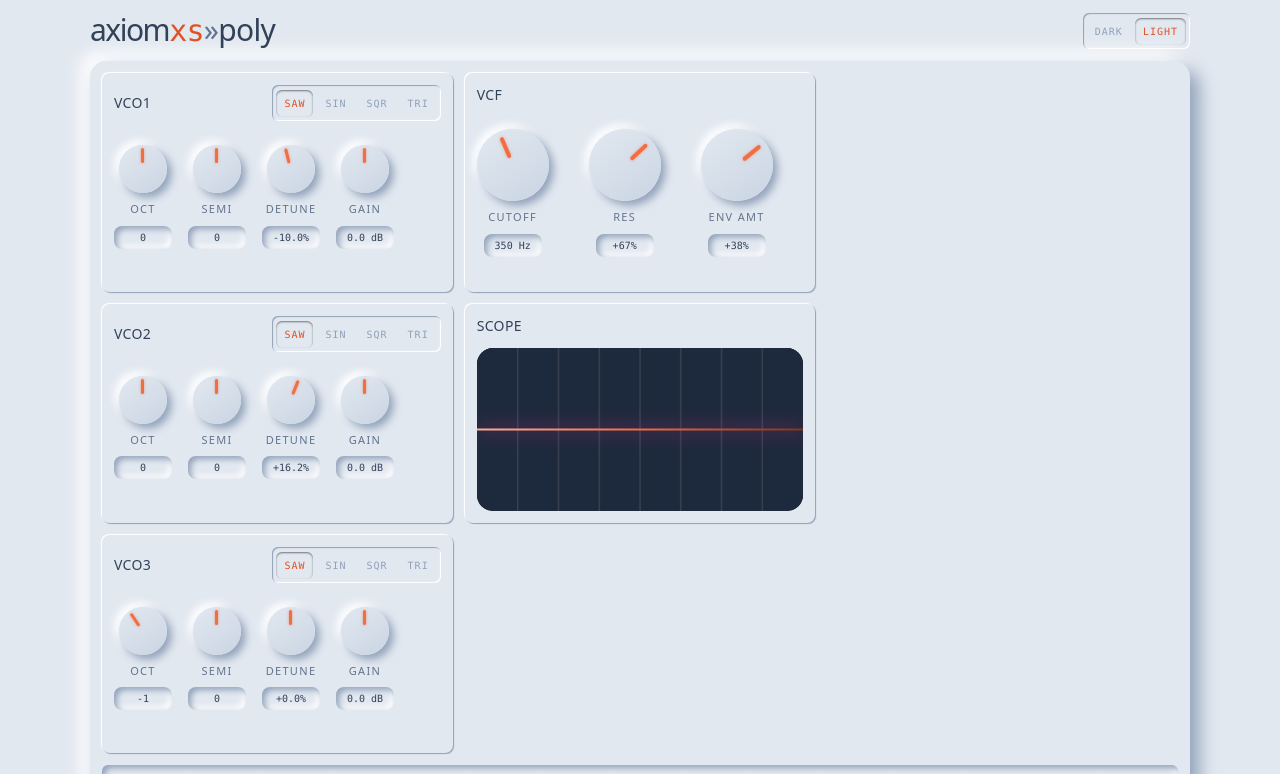
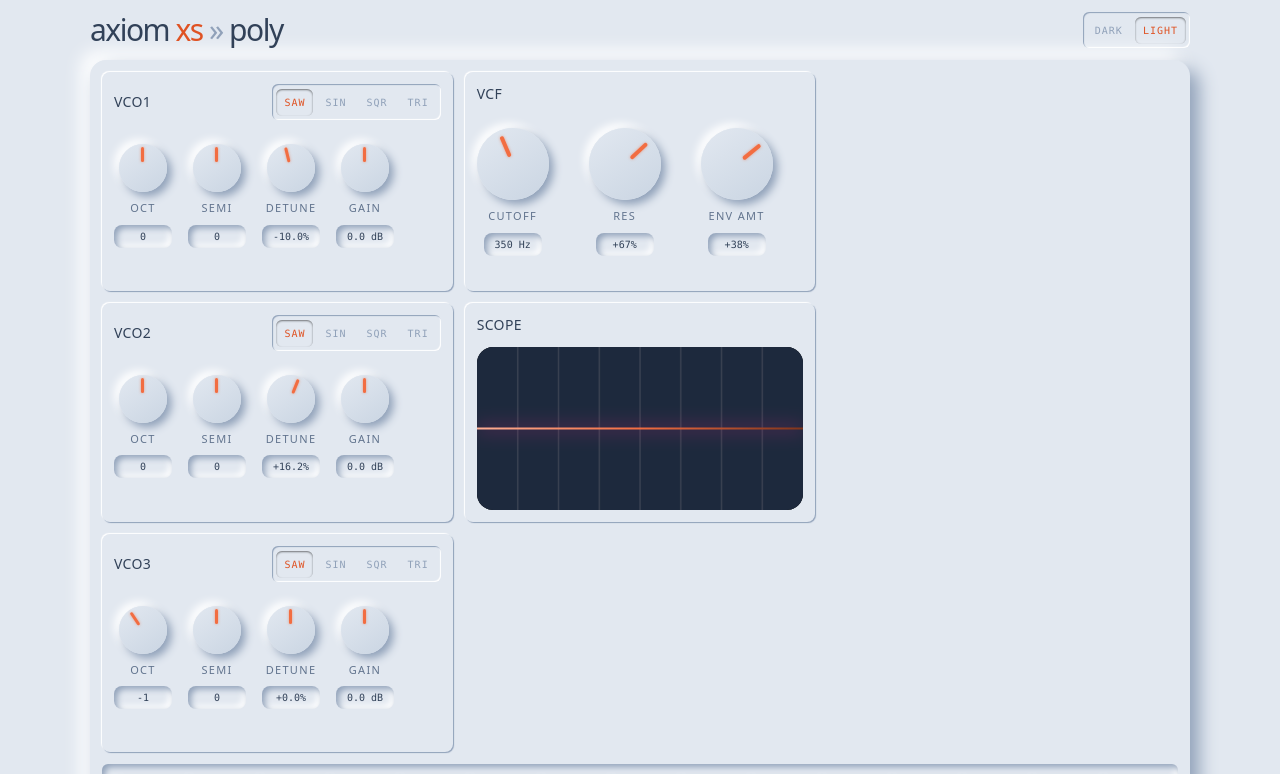
Before and after one commit to svandriel/axiom-synth, a Vue app: page / in a window 1280 px wide. Shown: the top 774 px of the page. Built offline with nearby package versions, Linux system fonts and the light colour scheme.

Commit message:
feat: extract panel, fix header

```diff
--- a/src/components/FilterPanel.vue
+++ b/src/components/FilterPanel.vue
@@ -1,10 +1,5 @@
 <template>
-  <div class="section">
-    <div class="flex flex-row items-center justify-between">
-      <div class="text-sm tracking-wide uppercase">
-        {{ label }}
-      </div>
-    </div>
+  <Panel :label="label">
     <div class="mt-3 flex flex-row gap-10">
       <Knob
         label="Cutoff"
@@ -35,12 +30,13 @@
         :format="v => fractionDisplay(0)(v * 100)"
       />
     </div>
-  </div>
+  </Panel>
 </template>
 
 <script setup lang="ts">
 import { fractionDisplay } from '../utils/fraction-display.ts';
 import Knob from './Knob.vue';
+import Panel from './Panel.vue';
 
 const cutoff = defineModel<number>('cutoff', {
   required: true,
--- a/src/components/HeaderBar.vue
+++ b/src/components/HeaderBar.vue
@@ -1,11 +1,11 @@
 <template>
   <div class="flex items-center justify-between">
-    <h1 class="text-3xl tracking-tight">
-      <span class="tracking-tighter">axiom</span>
-      <span class="font-mono text-accent-600">xs</span>
-
-      <span class="text-primary-500">&raquo;</span>
-
+    <h1 class="text-3xl tracking-tighter">
+      <span class="">axiom&nbsp;</span>
+      <span class="text-accent-600">xs</span>
+      <span>&nbsp;</span>
+      <span class="text-primary-400 dark:text-primary-500">&raquo;</span>
+      <span>&nbsp;</span>
       <span class="">poly</span>
     </h1>
     <div>
--- a/src/components/OscillatorPanel.vue
+++ b/src/components/OscillatorPanel.vue
@@ -1,11 +1,9 @@
 <template>
-  <div class="section">
-    <div class="flex flex-row items-center justify-between">
-      <div class="text-sm tracking-wide uppercase">
-        {{ label ?? 'osc' }}
-      </div>
+  <Panel :label="label ?? 'osc'">
+    <template #top-right>
       <Toggle :values="waveForms" v-model="modelValue.waveform" />
-    </div>
+    </template>
+
     <div class="mt-3 flex flex-row gap-4">
       <Knob
         label="Oct"
@@ -50,7 +48,7 @@
         :format="dbDisplay"
       />
     </div>
-  </div>
+  </Panel>
 </template>
 
 <script setup lang="ts">
@@ -59,6 +57,7 @@ import { dbDisplay } from '../utils/db-display.ts';
 import { fractionDisplay } from '../utils/fraction-display.ts';
 import { semiDisplay } from '../utils/semi-display.ts';
 import Knob from './Knob.vue';
+import Panel from './Panel.vue';
 import Toggle from './Toggle.vue';
 
 defineProps<{
--- /dev/null
+++ b/src/components/Panel.vue
@@ -0,0 +1,16 @@
+<template>
+  <div class="panel">
+    <div class="flex flex-row items-center justify-between">
+      <div class="text-sm tracking-wide uppercase">
+        {{ label }}
+      </div>
+      <slot name="top-right" />
+    </div>
+    <slot />
+  </div>
+</template>
+<script setup lang="ts">
+defineProps<{
+  label: string;
+}>();
+</script>
--- a/src/components/ScopePanel.vue
+++ b/src/components/ScopePanel.vue
@@ -1,17 +1,15 @@
 <template>
-  <div class="section">
-    <div class="flex flex-row items-center justify-between">
-      <div class="text-sm tracking-wide uppercase">Scope</div>
-    </div>
+  <Panel label="Scope">
     <div class="relative mt-3 overflow-hidden rounded-2xl bg-black">
       <canvas ref="scope" class="block h-full w-full" />
     </div>
-  </div>
+  </Panel>
 </template>
 
 <script setup lang="ts">
 import { onMounted, onUnmounted, useTemplateRef } from 'vue';
 import { useAudioEngine } from '../composables/use-audio-context';
+import Panel from './Panel.vue';
 
 const scope = useTemplateRef<HTMLCanvasElement>('scope');
 
--- a/src/engine/engine.ts
+++ b/src/engine/engine.ts
@@ -103,7 +103,7 @@ export class AudioEngine {
     this.analyser.fftSize = 2048;
     this.analyser.smoothingTimeConstant = 0.82;
     this.dry = ctxt.createGain();
-    this.dry.gain.value = 0.2;
+    this.dry.gain.value = 0.5;
 
     this.comp = ctxt.createDynamicsCompressor();
 
--- a/src/style.css
+++ b/src/style.css
@@ -16,7 +16,7 @@ html {
   --text-2xs: 0.625rem;
 }
 
-@utility section {
+@utility panel {
   @apply rounded-lg p-3 shadow-out-xs dark:shadow-out-xs-dark;
 }
 
```
